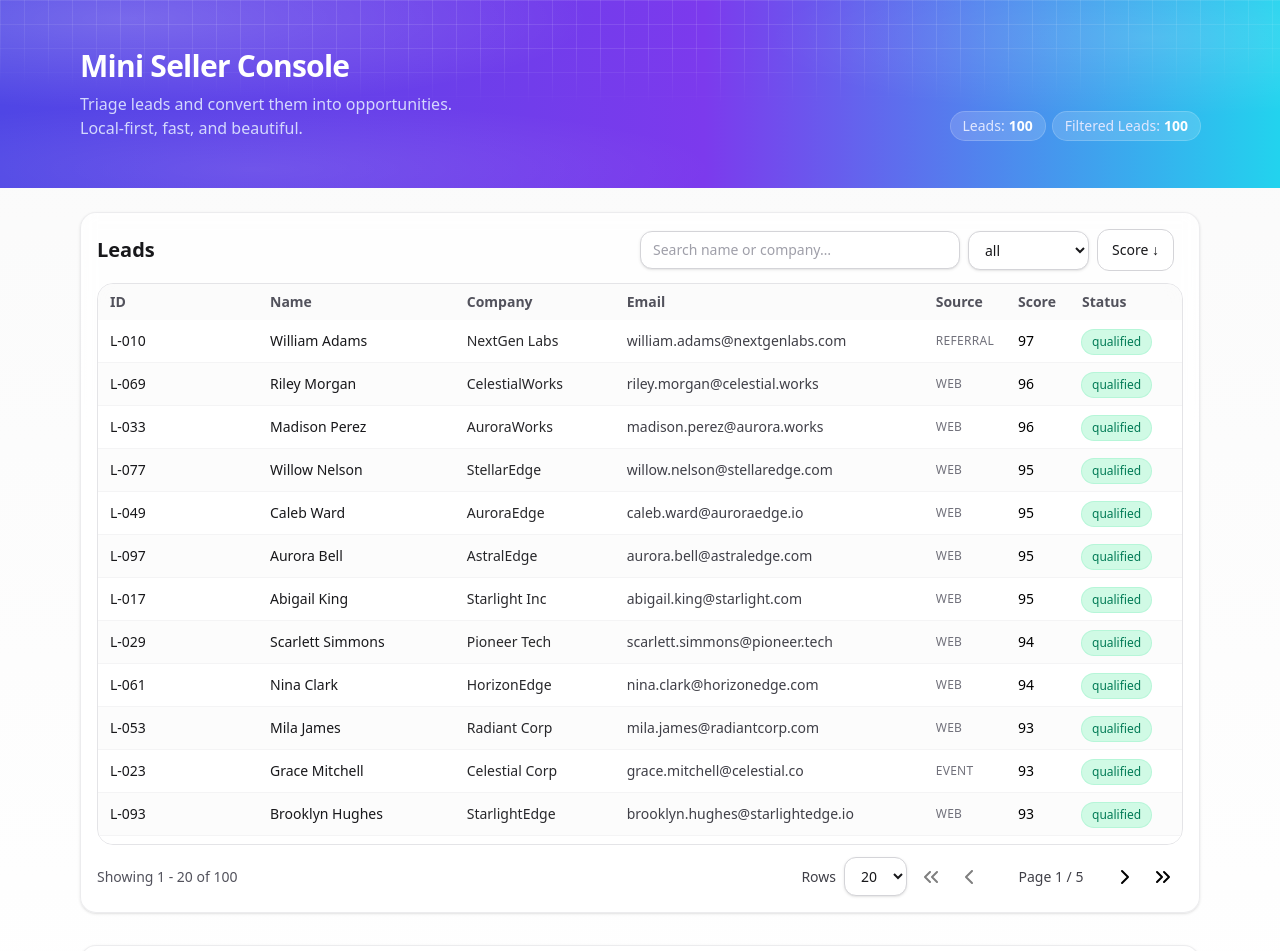
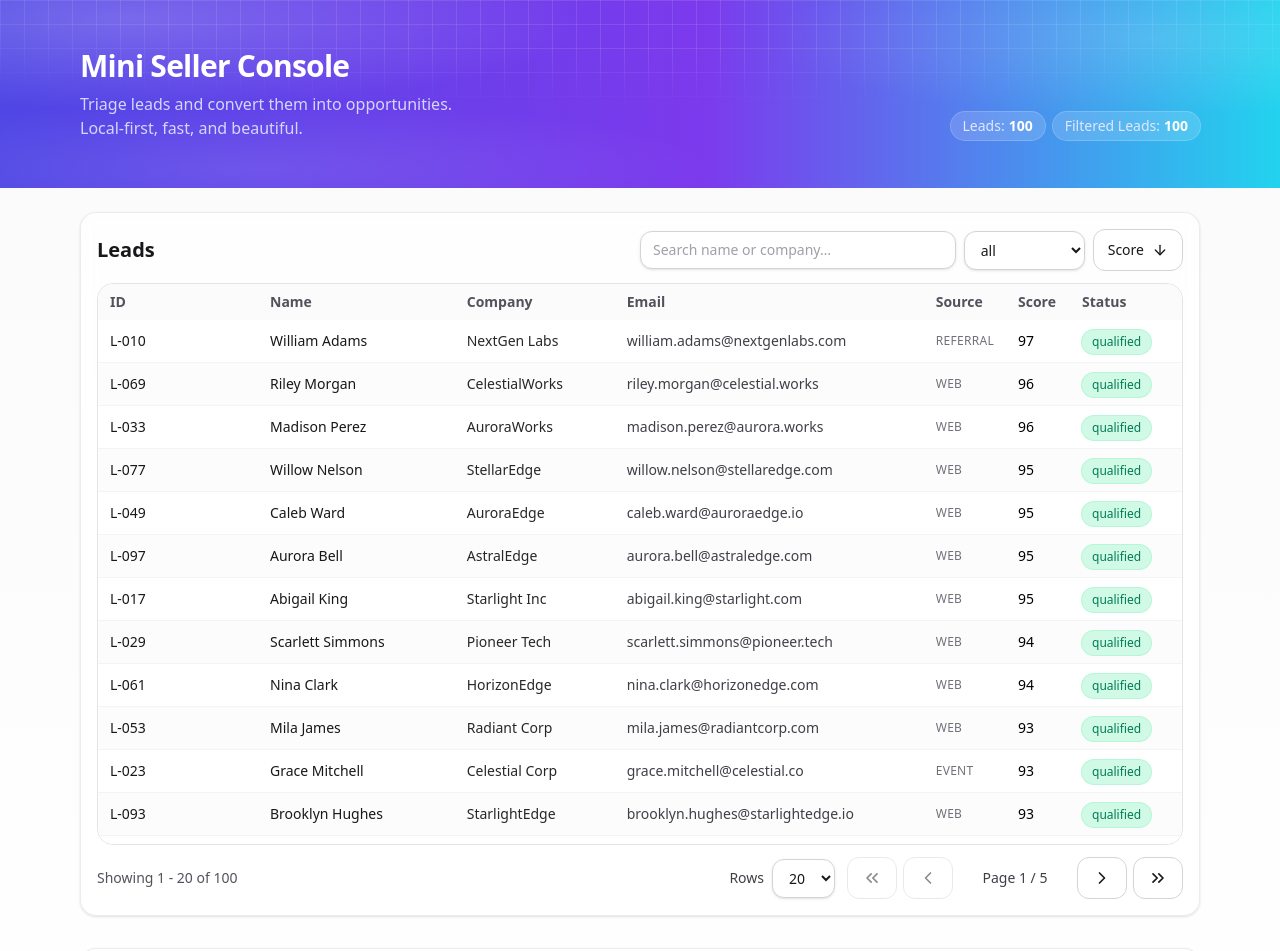
Before and after one commit to GabrielSpookyDev/uitify-mini-seller-console, a React (Vite) app: page / in a window 1280 px wide. Shown: the top 951 px of the page. Built offline with nearby package versions, Linux system fonts and the light colour scheme.

Commit message:
refactor: merged IconButton and Button

```diff
--- a/src/components/leads/LeadDetailPanel.tsx
+++ b/src/components/leads/LeadDetailPanel.tsx
@@ -157,7 +157,7 @@ function PanelContent({
       footer={
         <>
           <Button
-            variant="secondary"
+            variant="danger"
             onClick={handleCancel}
             disabled={pending !== "idle"}
           >
--- a/src/components/leads/LeadsToolbar.tsx
+++ b/src/components/leads/LeadsToolbar.tsx
@@ -3,6 +3,7 @@ import { useLeadsActions, useLeadsState } from "@/state/leads/useLeads";
 import Input from "@/components/ui/Input";
 import Select from "@/components/ui/Select";
 import Button from "@/components/ui/Button";
+import { ArrowUp, ArrowDown } from "lucide-react";
 import type { LeadStatus } from "@/types/types";
 
 const STATUS_OPTIONS: Array<LeadStatus | "all"> = [
@@ -20,12 +21,16 @@ export default function LeadsToolbar() {
 
   const [searchInput, setSearchInput] = useState(view.searchTerm);
   const debounceRef = useRef<number | null>(null);
+  const debounceValue = 250;
 
   useEffect(() => setSearchInput(view.searchTerm), [view.searchTerm]);
 
   useEffect(() => {
     if (debounceRef.current) window.clearTimeout(debounceRef.current);
-    debounceRef.current = window.setTimeout(() => setSearch(searchInput), 250);
+    debounceRef.current = window.setTimeout(
+      () => setSearch(searchInput),
+      debounceValue
+    );
     return () => {
       if (debounceRef.current) window.clearTimeout(debounceRef.current);
     };
@@ -68,14 +73,13 @@ export default function LeadsToolbar() {
         </Select>
 
         <Button
-          type="button"
           onClick={toggleSort}
+          label="Score"
           variant="secondary"
-          title="Toggle sort by score"
-        >
-          Score {view.sortDir === "desc" ? "↓" : "↑"}{" "}
-          {/* TODO: Update this into better Chevron Icons */}
-        </Button>
+          reverseLabel
+          icon={view.sortDir === "desc" ? ArrowDown : ArrowUp}
+          size={16}
+        />
       </div>
     </div>
   );
--- a/src/components/overlays/SlideOver.tsx
+++ b/src/components/overlays/SlideOver.tsx
@@ -1,6 +1,7 @@
 import React, { useEffect, useRef, useState } from "react";
 import Card from "@/components/ui/Card";
 import Button from "@/components/ui/Button";
+import { X } from "lucide-react";
 
 type SlideOverProps = {
   title: React.ReactNode;
@@ -91,9 +92,12 @@ export default function SlideOver({
             >
               {title}
             </div>
-            <Button variant="ghost" onClick={onClose} aria-label="Close panel">
-              ✕
-            </Button>
+            <Button
+              variant="ghost"
+              icon={X}
+              onClick={onClose}
+              aria-label="Close panel"
+            />
           </div>
 
           <div className="flex-1 overflow-auto px-4 py-3">{children}</div>
--- a/src/components/ui/Button.tsx
+++ b/src/components/ui/Button.tsx
@@ -1,8 +1,15 @@
 import React from "react";
+import { type LucideIcon } from "lucide-react";
 
 type Variant = "primary" | "secondary" | "ghost" | "danger";
-type Props = React.ButtonHTMLAttributes<HTMLButtonElement> & {
+
+type ButtonProps = React.ButtonHTMLAttributes<HTMLButtonElement> & {
   variant?: Variant;
+  icon?: LucideIcon;
+  label?: string;
+  size?: number;
+  strokeWidth?: number;
+  reverseLabel?: boolean;
 };
 
 const styles: Record<Variant, string> = {
@@ -22,18 +29,31 @@ const styles: Record<Variant, string> = {
 
 export default function Button({
   variant = "primary",
+  icon: Icon,
+  label,
+  size = 20,
+  strokeWidth = 2,
+  reverseLabel = false,
   className = "",
+  disabled,
   ...props
-}: Props) {
+}: Readonly<ButtonProps>) {
   return (
     <button
       {...props}
+      disabled={disabled}
       className={[
         "inline-flex items-center justify-center gap-2 rounded-xl px-3.5 py-2.5 text-sm font-medium",
-        "transition-colors focus-visible:outline-none focus-visible:ring-2 hover:cursor-pointer",
+        "transition-colors focus-visible:outline-none focus-visible:ring-2",
+        disabled ? "cursor-not-allowed opacity-50" : "hover:cursor-pointer",
+        reverseLabel ? "flex-row-reverse" : "flex-row",
         styles[variant],
         className,
       ].join(" ")}
-    />
+    >
+      {Icon && <Icon size={size} strokeWidth={strokeWidth} />}
+      {label && <span>{label}</span>}
+      {!Icon && !label && props.children}
+    </button>
   );
 }
--- a/src/components/ui/IconButton.tsx
+++ /dev/null
@@ -1,30 +0,0 @@
-import { type LucideIcon } from "lucide-react";
-
-type IconButtonProps = {
-  icon: LucideIcon;
-  label?: string;
-  disabled?: boolean;
-  size?: number;
-  strokeWidth?: number;
-  onClick?: () => void;
-};
-
-export default function IconButton({
-  icon: Icon,
-  label,
-  disabled = false,
-  size = 24,
-  strokeWidth = 2,
-  onClick,
-}: Readonly<IconButtonProps>) {
-  return (
-    <button
-      disabled={disabled}
-      onClick={onClick}
-      className="inline-flex items-center gap-2 hover:cursor-pointer disabled:cursor-not-allowed disabled:opacity-50"
-    >
-      <Icon size={size} strokeWidth={strokeWidth} />
-      <span>{label}</span>
-    </button>
-  );
-}
--- a/src/components/ui/Pagination.tsx
+++ b/src/components/ui/Pagination.tsx
@@ -1,5 +1,5 @@
 import Select from "@/components/ui/Select";
-import IconButton from "@/components/ui/IconButton";
+import Button from "@/components/ui/Button";
 import {
   ChevronLeft,
   ChevronRight,
@@ -65,12 +65,14 @@ export default function Pagination({
           className="inline-flex items-center gap-1.5"
           aria-label="Pagination"
         >
-          <IconButton
+          <Button
+            variant="secondary"
             disabled={!canPrev}
             onClick={() => goToPage(1)}
             icon={ChevronsLeft}
           />
-          <IconButton
+          <Button
+            variant="secondary"
             disabled={!canPrev}
             onClick={() => goToPage(page - 1)}
             icon={ChevronLeft}
@@ -80,12 +82,14 @@ export default function Pagination({
             Page <span className="font-medium">{page}</span> / {totalPages}
           </span>
 
-          <IconButton
+          <Button
+            variant="secondary"
             disabled={!canNext}
             onClick={() => goToPage(page + 1)}
             icon={ChevronRight}
           />
-          <IconButton
+          <Button
+            variant="secondary"
             disabled={!canNext}
             onClick={() => goToPage(totalPages)}
             icon={ChevronsRight}
```
